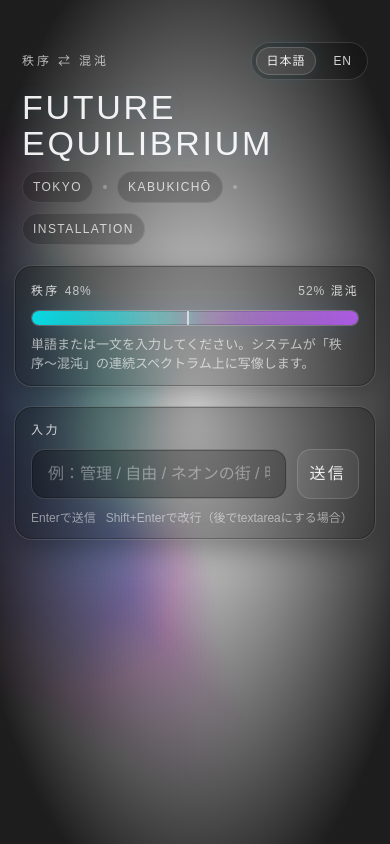
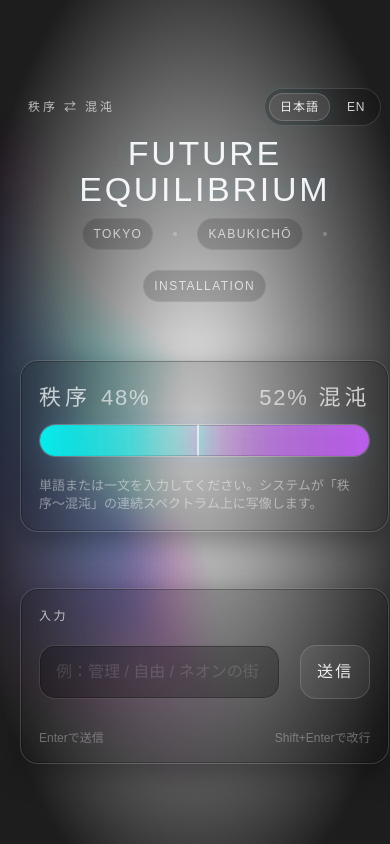
Before and after one commit to cozlind/FutureEquilibrium, a Next.js app: page / in a window 390 px wide. Built offline with nearby package versions, Linux system fonts and the light colour scheme.

Commit message:
Update UI

```diff
--- a/components/HeroUI.tsx
+++ b/components/HeroUI.tsx
@@ -18,7 +18,7 @@ const copy = {
     order: "ORDER",
     chaos: "CHAOS",
     noteEnter: "Press Enter to submit",
-    noteShift: "Shift+Enter stays (if you later switch to textarea)",
+    noteShift: "Shift+Enter stays",
     langLabel: "LANG",
   },
   ja: {
@@ -33,7 +33,7 @@ const copy = {
     order: "秩序",
     chaos: "混沌",
     noteEnter: "Enterで送信",
-    noteShift: "Shift+Enterで改行（後でtextareaにする場合）",
+    noteShift: "Shift+Enterで改行",
     langLabel: "言語",
   },
 } as const;
--- a/components/heroUI.css
+++ b/components/heroUI.css
@@ -5,9 +5,9 @@
   display: grid;
   align-content: center;          /* ✅ 竖向更有空间，更“居中装置面板” */
   justify-items: center;
-  padding: 56px 20px;             /* ✅ 纵向留白变大 */
+  padding: 64px 20px;             /* ✅ 纵向留白变大 */
   color: rgba(255,255,255,0.92);
-  gap: 18px;                      /* ✅ 模块之间更松 */
+  gap: 56px;                      /* ✅ 模块之间更松 */
 }
 
 /* 回到原本更宽的面板宽度 */
@@ -47,10 +47,10 @@
 .hero-meta{
   display: flex;
   justify-content: center;
-  gap: 10px;
+  gap: 20px;
   align-items: center;
   flex-wrap: wrap;
-  opacity: 0.78;
+  opacity: 0.68;
   font-size: 12px;
   letter-spacing: 0.12em;
 }
@@ -114,7 +114,7 @@
 
 /* --- meter --- */
 .meter-card{
-  padding: 16px 16px 14px;
+  padding: 20px 18px 18px;
 }
 
 .meter-row{
@@ -126,10 +126,10 @@
 }
 
 .meter-label{
-  font-size: 12px;
+  font-size: 22px;
   letter-spacing: 0.18em;
   text-transform: uppercase;
-  opacity: 0.88;
+  opacity: 0.78;
   white-space: nowrap;
 }
 
@@ -140,7 +140,7 @@
 
 .meter-track{
   position: relative;
-  height: 16px;
+  height: 33px;
   border-radius: 999px;
   overflow: hidden;
   border: 1px solid rgba(255,255,255,0.18);
@@ -226,10 +226,10 @@
 
 .meter-indicator{
   position:absolute;
-  top: -8px;
+  top: -10px;
   left: var(--p);
   width: 2px;
-  height: 32px;
+  height: 42px;
   transform: translateX(-1px);
   background: rgba(255,255,255,0.92);
   box-shadow:
@@ -254,15 +254,15 @@
 }
 
 .meter-hint{
-  margin-top: 10px;
+  margin-top: 20px;
   font-size: 13px;
-  opacity: 0.68;
+  opacity: 0.48;
   line-height: 1.4;
 }
 
 /* --- input --- */
 .input-card{
-  padding: 14px 16px 12px;
+  padding: 18px 18px 16px;
 }
 
 .input-label{
@@ -270,8 +270,8 @@
   font-size: 12px;
   letter-spacing: 0.20em;
   text-transform: uppercase;
-  opacity: 0.85;
-  margin-bottom: 10px;
+  opacity: 0.75;
+  margin-bottom: 20px;
 }
 
 /* ✅ 输入框左，按钮右（恢复你喜欢的） */
@@ -279,7 +279,7 @@
   display:flex;
   flex-direction: row;
   align-items: center;
-  gap: 10px;
+  gap: 20px;
 }
 
 .input-box{
@@ -302,7 +302,7 @@
 }
 
 .input-box::placeholder{
-  color: rgba(255,255,255,0.38);
+  color: rgba(255, 255, 255, 0.143);
 }
 
 .input-btn{
@@ -379,8 +379,8 @@
 .input-foot{
   display:flex;
   justify-content: space-between;  /* ✅ 竖向空间更足、信息分布更舒展 */
-  margin-top: 10px;
-  opacity: 0.55;
+  margin-top: 30px;
+  opacity: 0.35;
   font-size: 12px;
   gap: 10px;
   flex-wrap: wrap;
@@ -405,15 +405,41 @@
   100% { transform: translateY(0) scale(1); }
 }
 
-/* 手机：保持按钮在右，但让整体不溢出 */
 @media (max-width: 520px){
-  .hero-root{ padding: 34px 14px; align-content: start; } /* 手机上略靠上 */
-  .hero-header{ text-align: left; }
-  .hero-meta{ justify-content: flex-start; }
+  /* 让霓虹透出来，别被磨砂吞掉 */
+  .meter-card, .input-card{
+    background: rgba(0,0,0,0.18);
+    backdrop-filter: blur(8px);
+    border-color: rgba(255,255,255,0.16);
+  }
 
-  .input-box{ height: 50px; border-radius: 14px; }
-  .input-btn{ height: 50px; border-radius: 14px; padding: 0 12px; }
-  .input-foot{ justify-content: flex-start; }
+  /* 增强条本身的色彩与发光 */
+  .meter-fill-left{
+    background: linear-gradient(90deg,
+      rgba(0, 255, 255, 1.00) 0%,
+      rgba(0, 255, 255, 0.62) 55%,
+      rgba(0, 255, 255, 0.00) 100%
+    );
+    box-shadow:
+      0 0 22px rgba(0,255,255,0.42),
+      0 0 46px rgba(0,255,255,0.18);
+  }
+
+  .meter-fill-right{
+    background: linear-gradient(90deg,
+      rgba(200, 95, 255, 0.00) 0%,
+      rgba(200, 95, 255, 0.62) 45%,
+      rgba(200, 95, 255, 1.00) 100%
+    );
+    box-shadow:
+      0 0 22px rgba(200,95,255,0.40),
+      0 0 46px rgba(200,95,255,0.16);
+  }
+
+  /* 中点混色稍微加强 */
+  .meter-track::before{
+    opacity: 1;
+  }
 }
 
 /* 减少动效 */
```
